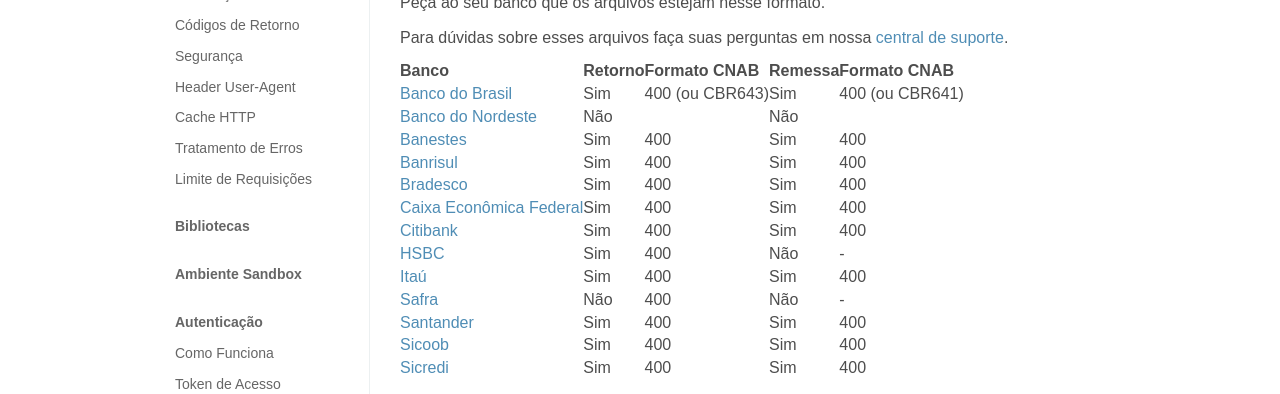
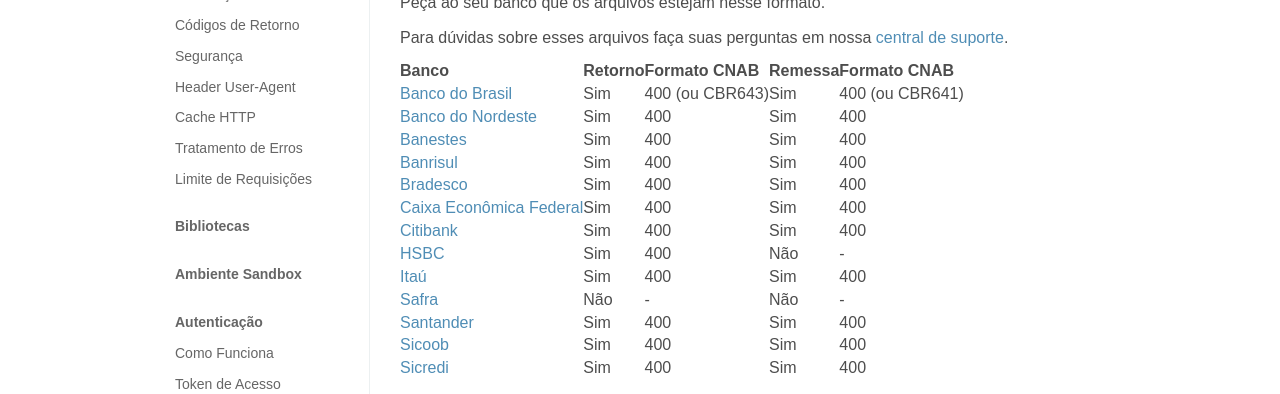
Before and after one commit to BoletoSimples/boletosimples-docs, a Jekyll site: the page built from bank_contracts/index.md, in a window 1280 px wide and 900 px high. Shown: the part 318-712 px from the top of the window. Built offline with Jekyll 4.4.1, drawn with Linux system fonts in a browser that asks for light colours.

Commit message:
update bank_contracts

```diff
--- a/bank_contracts/index.md
+++ b/bank_contracts/index.md
@@ -16,7 +16,7 @@ Para dúvidas sobre esses arquivos faça suas perguntas em nossa [central de sup
 | Banco                                          | Retorno | Formato CNAB | Remessa | Formato CNAB
 | ---------------------------------------------- | ------- | ------------ | ------- | ------------
 | [Banco do Brasil](/bank_contracts/bb)          | Sim     | 400 (ou CBR643)         | Sim     | 400 (ou CBR641)
-| [Banco do Nordeste](/bank_contracts/bnb)       | Não     |              | Não     |
+| [Banco do Nordeste](/bank_contracts/bnb)       | Sim     | 400          | Sim     | 400
 | [Banestes](/bank_contracts/banestes)           | Sim     | 400          | Sim     | 400
 | [Banrisul](/bank_contracts/banrisul)           | Sim     | 400          | Sim     | 400
 | [Bradesco](/bank_contracts/bradesco)           | Sim     | 400          | Sim     | 400
```
Also changed, not shown: other parts of bank_contracts/index.md (+1 -1 lines).
